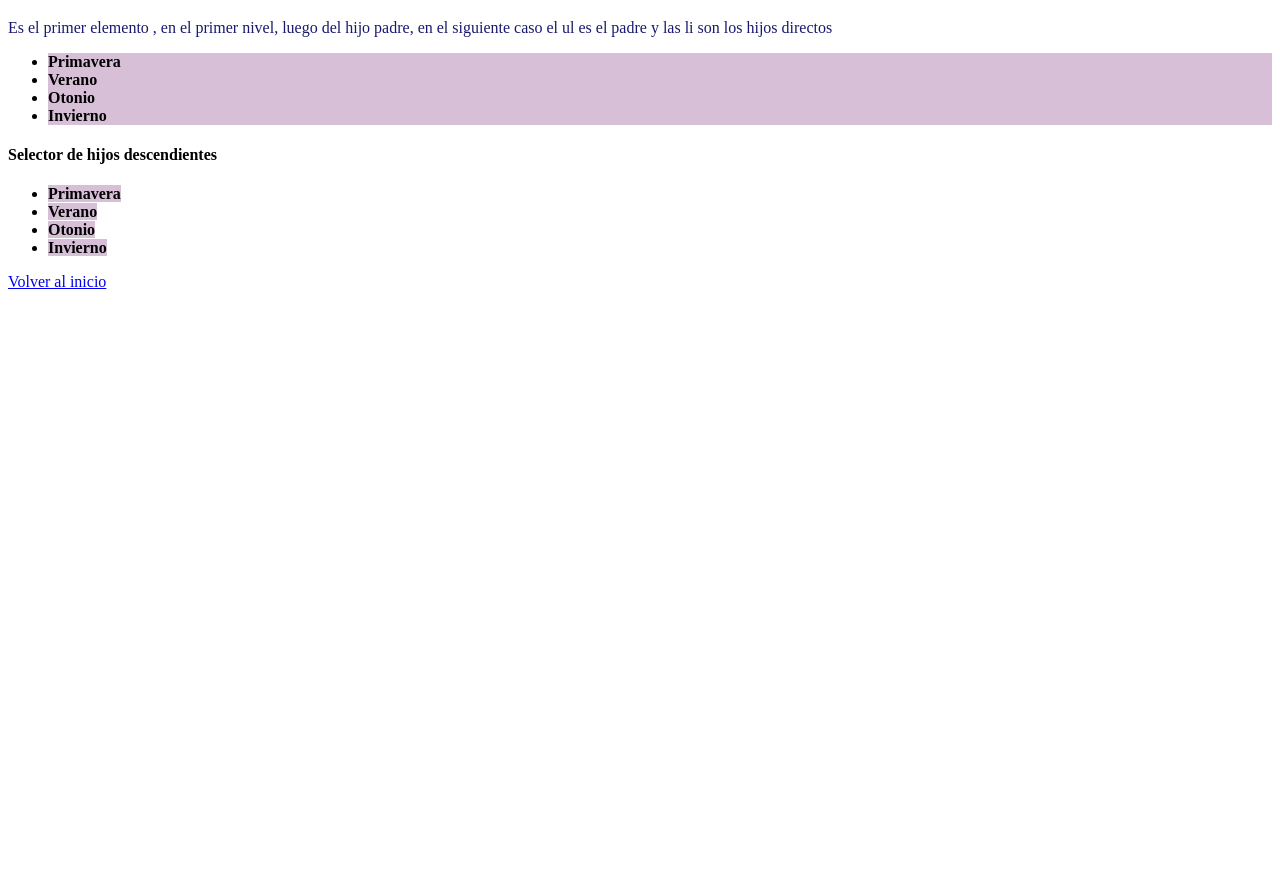
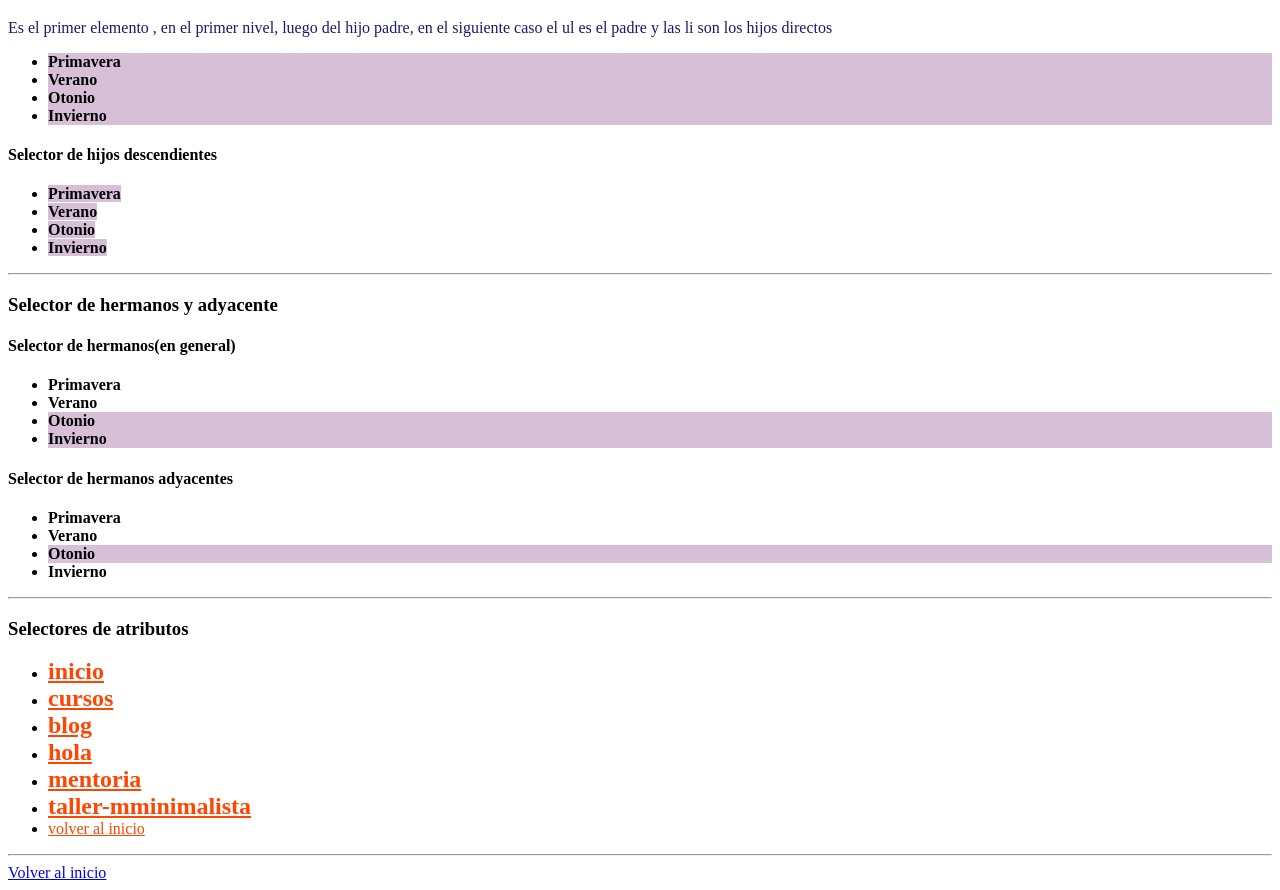
Before and after one commit to psbrajus/cursoWeb, a plain HTML site: page 02-css/index.html in a window 1280 px wide. Shown: the part 1645-2535 px from the top of the page. Before the commit the page ends 1944 px from the top, so only its background shows below. Drawn offline with Linux system fonts and the light colour scheme.

Commit message:
actualizando

```diff
--- a/02-css/css/styles.css
+++ b/02-css/css/styles.css
@@ -72,3 +72,29 @@ p {
 .hijos-descendientes b {
   background-color: thistle;
 }
+
+/*los selectores de hermanos van a aplicar a los elementos que son hermanos y que esten por debajo del elemento de referencia */
+.hermanos-general ~ li {
+  background-color: thistle;
+}
+
+/*los selectores de hermanos adyacentes aplicaran estilo  a los hermanos, y solo a ellos, que estan de bajo del referencia*/
+
+.hermanos-adyacentes + li {
+  background-color: thistle;
+}
+
+/* Selectores de atributos */
+.selectores-atributos a[href] {
+  color: orangered;
+}
+
+.selectores-atributos a[target="_blank"] {
+  font-weight: bold;
+}
+
+/*el comodin *  aplica el estilo al atributo que contenga la palabra*/
+
+.selectores-atributos a[href*="jonmircha"] {
+  font-size: 24px;
+}
--- a/02-css/index.html
+++ b/02-css/index.html
@@ -24,8 +24,8 @@
       <li><a href="#invocacion">Formas de invocar css</a></li>
       <li><a href="#selectores-basicos"> Selectores básicos: Etiquetas, Identificadores y Clases</a></li>
       <li><a href="#selectores-avanzados">Selectores Avanzados</a></li>
-      <li><a href=""></a></li>
-      <li><a href=""></a></li>
+      <li><a href="#selectores-avanzados2">Selector de hermanos y adyacente</a></li>
+      <li><a href="#selectores-avanzados-3">Selectores de Atributo</a></li>
       <li><a href=""></a></li>
       <li><a href=""></a></li>
       <li><a href=""></a></li>
@@ -91,9 +91,47 @@
   <li><b>Otonio</b></li>
   <li><b>Invierno</b></li>
 </ul>
-<article>
+<hr>
+<h3 id="selectores-avanzados2"> Selector de hermanos y adyacente</h3>
+<h4>Selector de hermanos(en general)</h4>
 
-</article>
+<ul>
+  <li><b>Primavera</b></li>
+  <li class="hermanos-general"><b>Verano</b></li>
+  <li><b>Otonio</b></li>
+  <li><b>Invierno</b></li>
+</ul>
+
+
+<h4>Selector de hermanos adyacentes</h4>
+
+<ul>
+  <li><b>Primavera</b></li>
+  <li class="hermanos-adyacentes"><b>Verano</b></li>
+  <li><b>Otonio</b></li>
+  <li><b>Invierno</b></li>
+</ul>
+<hr>
+<h3 id="selectores-avanzados-3">Selectores de atributos</h3>
+<nav class="selectores-atributos">
+  <ul>
+    <li><a href="http://jonmircha.com/" target="_blank" rel="noopener noreferrer">inicio</a></li>
+    <li><a href="https://jonmircha.com/cursos" target="_blank" rel="noopener noreferrer">cursos</a></li>
+    <li><a href="https://jonmircha.com/blog" target="_blank" rel="noopener noreferrer">blog</a></li>
+    <li><a href="https://jonmircha.com/hola" target="_blank" rel="noopener noreferrer">hola</a></li>
+    <li><a href="https://jonmircha.com/mentoria" target="_blank" rel="noopener noreferrer">mentoria</a></li>
+    <li><a href="https://jonmircha.com/taller-minimalista" target="_blank" rel="noopener noreferrer">taller-mminimalista</a></li>
+    <li><a href="index.html#temario">volver al inicio</a></li>
+
+
+  </ul>
+</nav>
+
+
+
+
+
+<hr>
  <a href="index.html#temario">Volver al inicio</a>
 
   </body>
--- /dev/null
+++ b/02-css/styles-nav.css
@@ -0,0 +1,39 @@
+* {
+  margin: 0;
+  padding: 0;
+  box-sizing: border-box;
+}
+
+body {
+  font-family: Arial, sans-serif;
+  background-color: #f4f4f4;
+}
+
+nav {
+  background-color: #333;
+}
+
+.nav-menu {
+  list-style: none;
+  display: flex;
+
+  /* justify-content: center; */
+  padding: 0;
+}
+
+.nav-menu li {
+  margin: 0 15px;
+}
+
+.nav-menu a {
+  color: white;
+  text-decoration: none;
+  font-size: 18px;
+  padding: 15px 0;
+  display: block;
+  transition: color 0.3s ease-in-out;
+}
+
+.nav-menu a:hover {
+  color: #ff6347; /* Tomato color */
+}
```
Also changed, not shown: 02-css/nav.html (added, +19 -0 lines).
